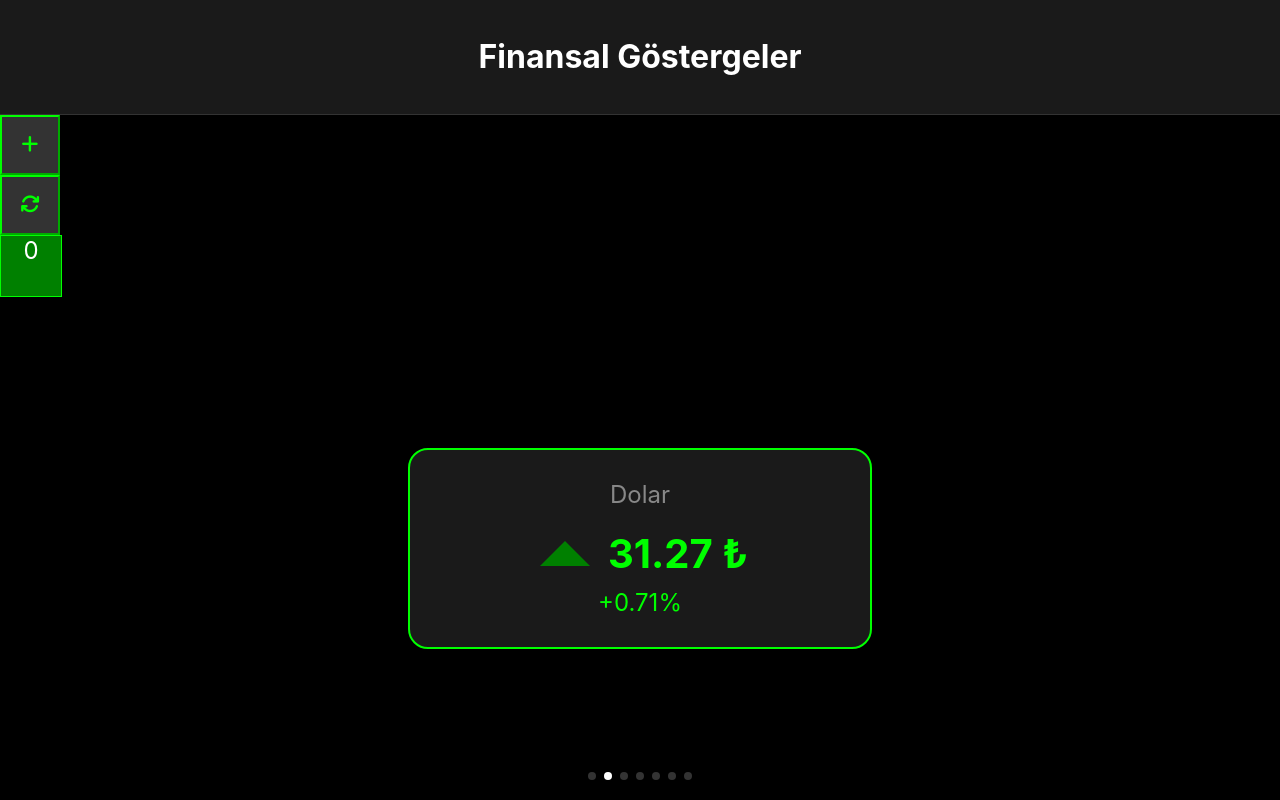
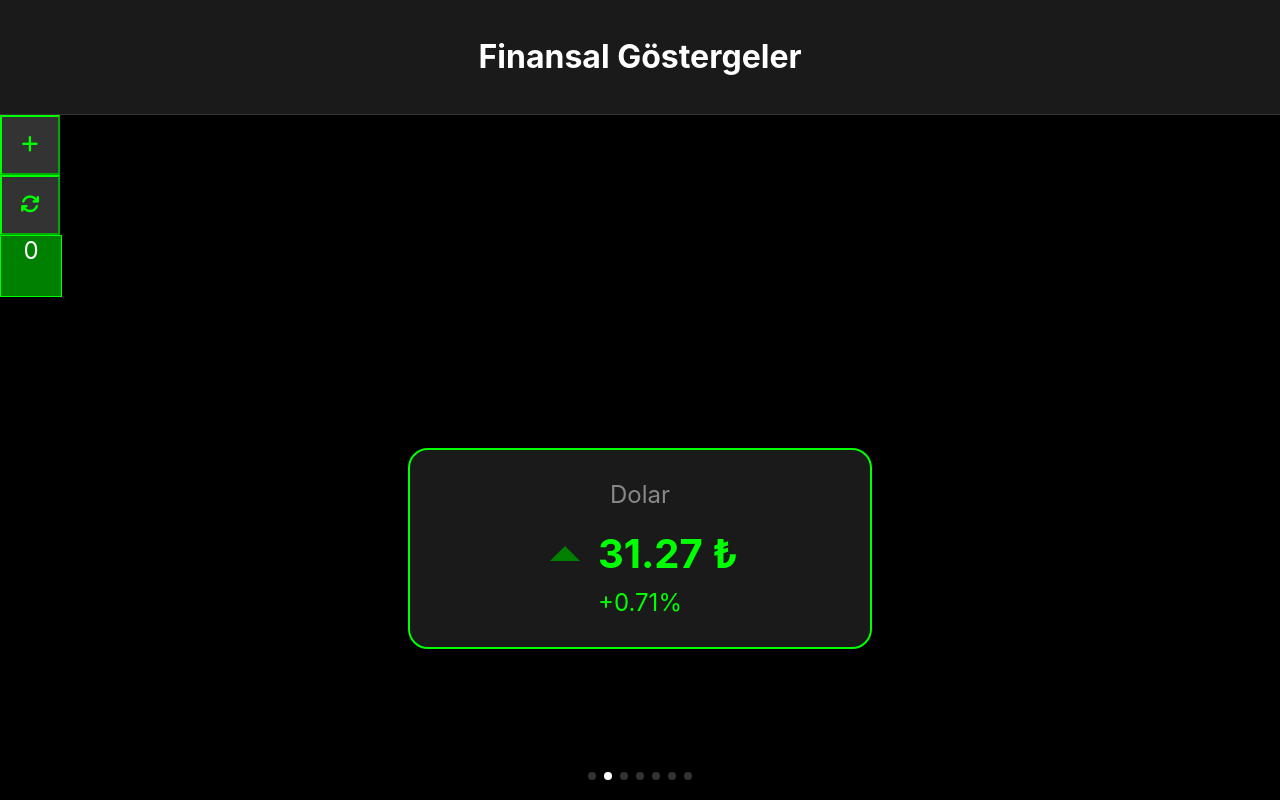
Before and after one commit to AbidinT/index.html, a plain HTML site: page index.html in a window 1280 px wide. Drawn offline with Linux system fonts and the light colour scheme.

Commit message:
Update index.html

```diff
--- a/index.html
+++ b/index.html
@@ -62,9 +62,9 @@
         margin-bottom: 10px;
       }
       .arrow {
-        width: 0; height: 0; border-left: 25px solid transparent;
-            border-right: 25px solid transparent;
-            border-bottom: 25px solid green; margin: 0.5rem;
+        width: 0; height: 0; border-left: 15px solid transparent;
+            border-right: 15px solid transparent;
+            border-bottom: 15px solid green; margin: 0.5rem;
 
         /*animation: bounce 1s infinite;*/
 
```
